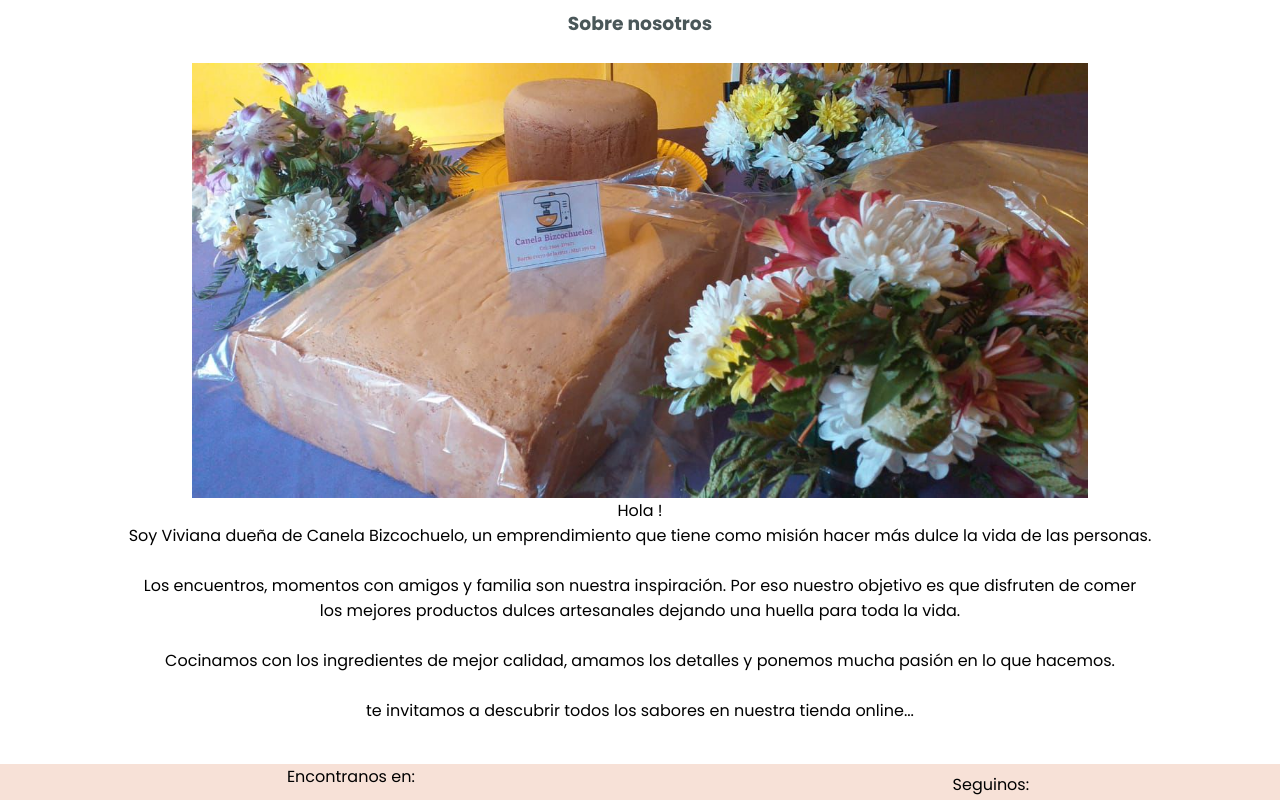
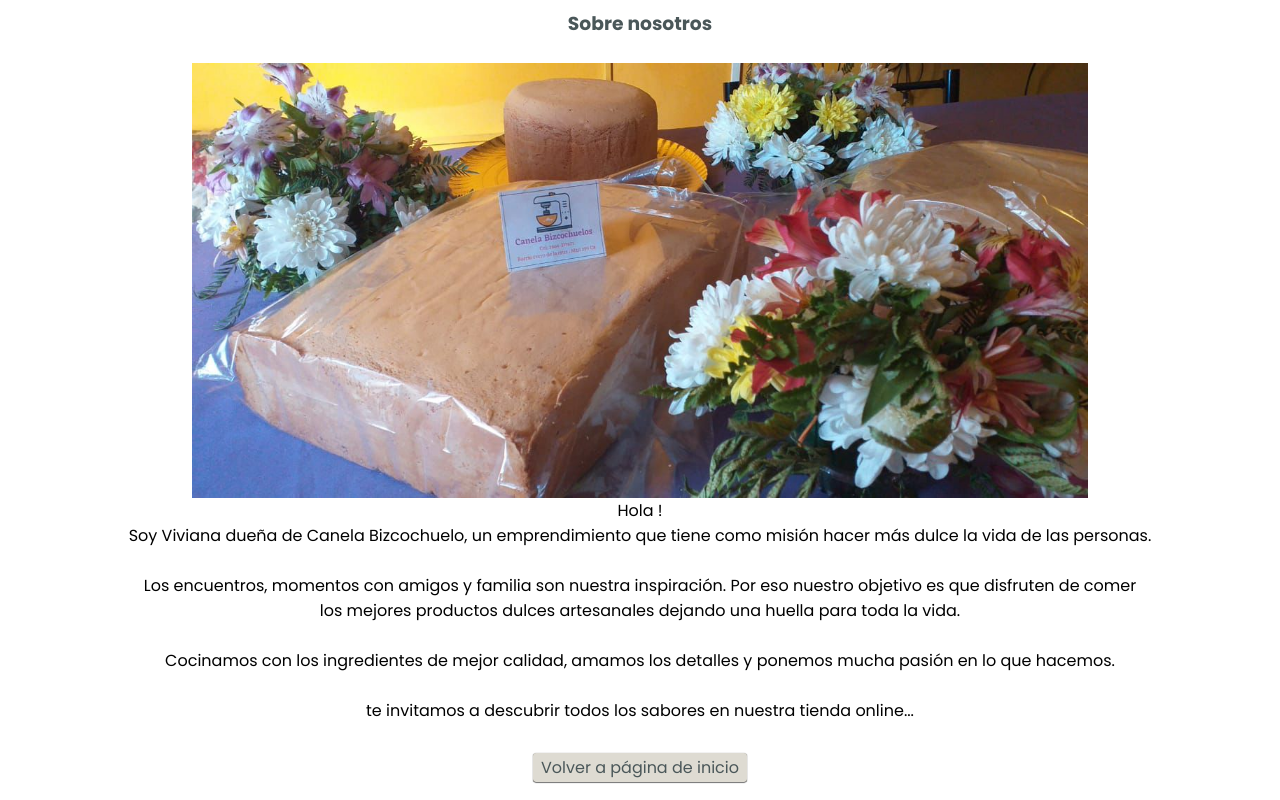
Before and after one commit to fernadaArrieta/Canela-Biscochuelos, a plain HTML site: page nosotros.html in a window 1280 px wide. Shown: the part 121-921 px from the top of the page. Drawn offline with Linux system fonts and the light colour scheme.

Commit message:
boton volver en nosotros

```diff
--- a/nosotros.html
+++ b/nosotros.html
@@ -54,7 +54,9 @@
             <br>te invitamos a descubrir todos los sabores en nuestra tienda online...</br>
             </br>
         </p>
-
+<div class="cont-btnNos">
+  <a href="./index.html" class="btn-nosotros">Volver a página de inicio</a>
+</div>
     </main>
     <footer>
       <div>
--- a/styles.css
+++ b/styles.css
@@ -40,15 +40,15 @@ nav img{
 a:visited{
 background-color: #B0C4B1;
 }
-/* .cont-logo{
-    flex-basis: 100px;
-} */
+.boton-nav a:hover{
+    background-color: #edafb8;
+}
+
+
 main{
     width: 100%;
 }
-/* img{
-    margin-left: 5px;
-} */
+
 
 .contenedor-form{
 display: flex;
@@ -190,6 +190,23 @@ img {
     margin-right: auto;
     max-width: 100%;
 }
+.cont-btnNos{
+    display:flex;
+    justify-content: center;
+}
+.btn-nosotros{
+    margin: 5px;
+    text-decoration: none;
+    background-color: #DEDBD2;
+    box-shadow: 0px .5px 1px 0px black ;
+    border-radius: 3px;
+    padding:2px 8px 2px 8px;
+    color: #4A5759;
+
+}
+.btn-nosotros:hover{
+    background-color: #edafb8;
+}
 
 /*carrucel*/
 .article-carrusel{
```
